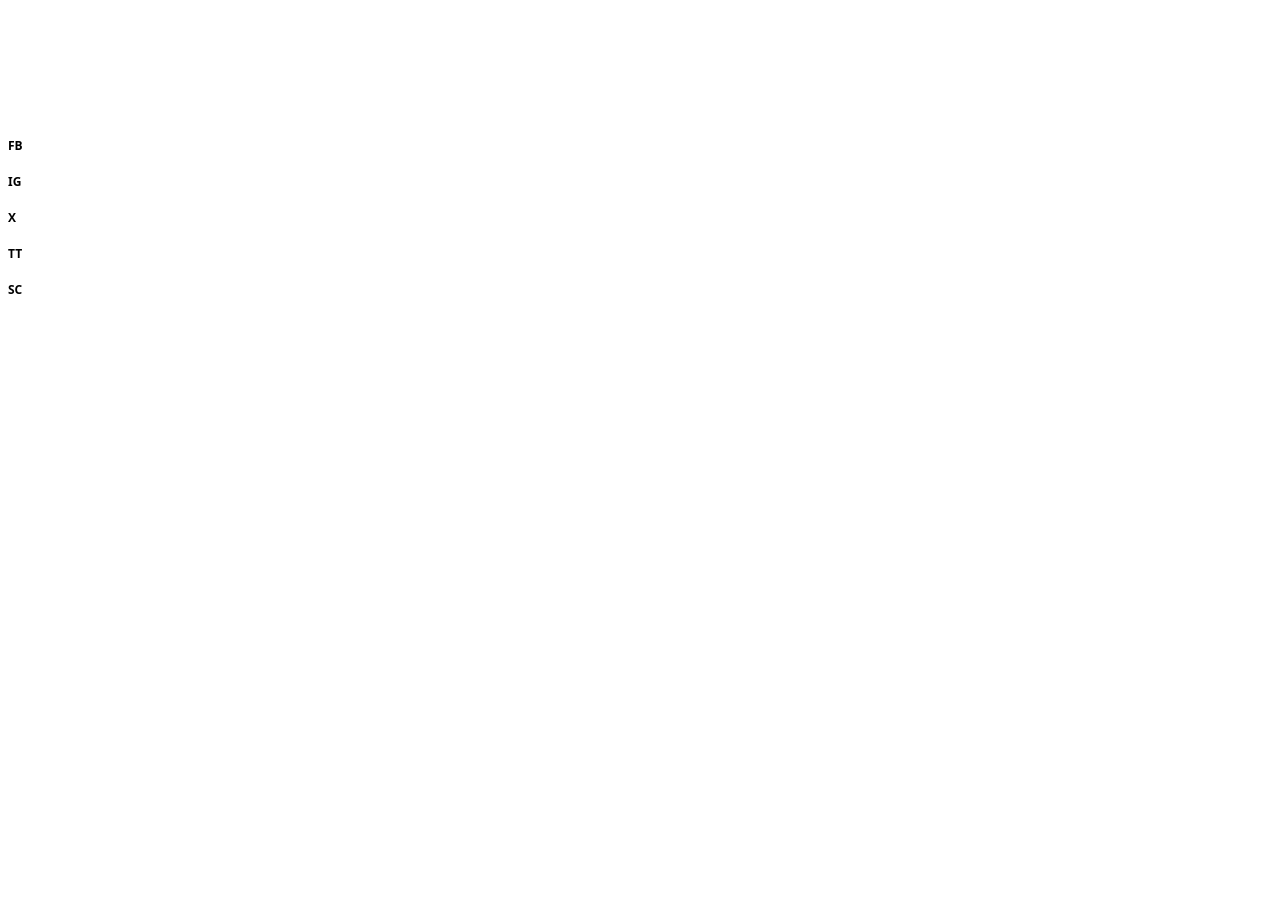
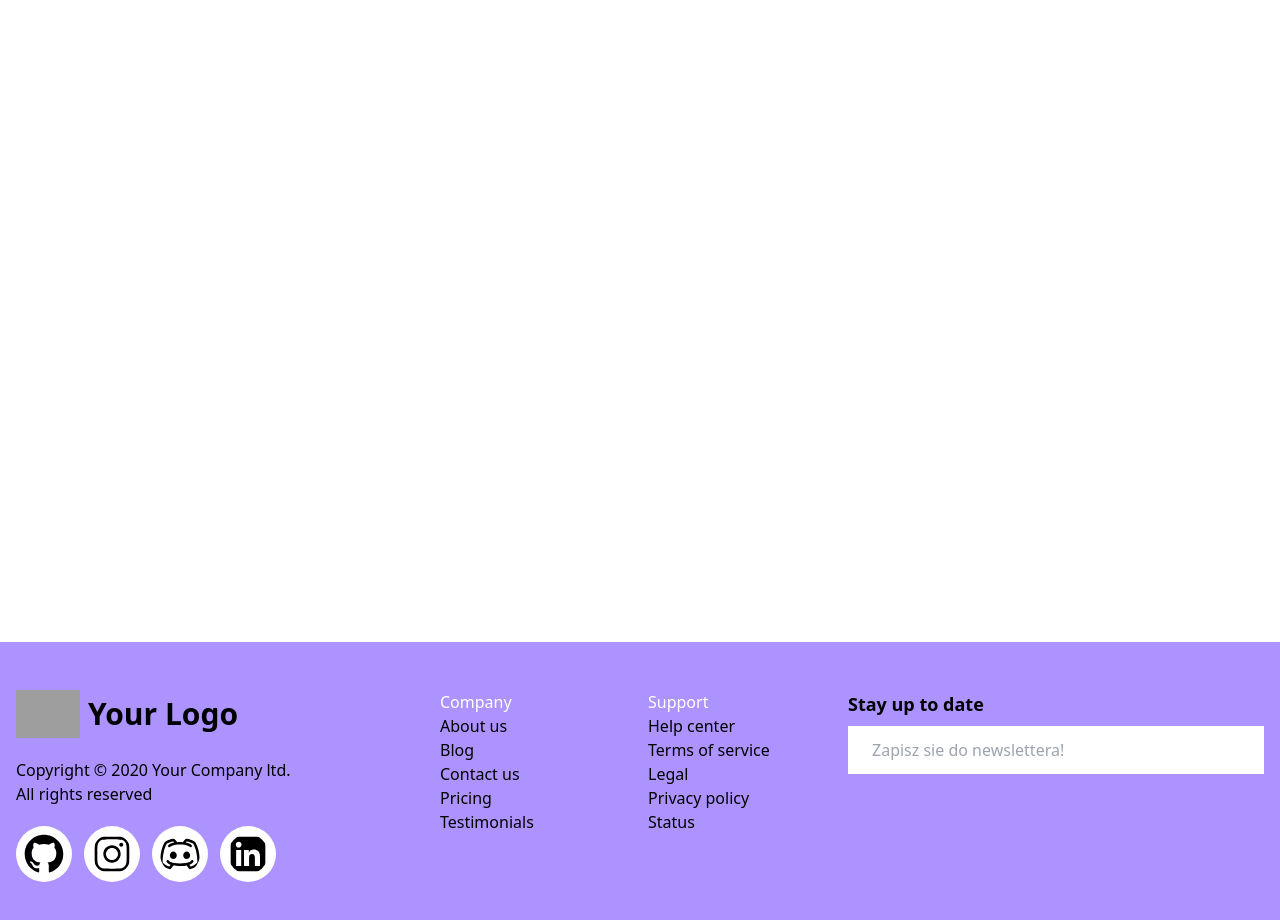
Before and after one commit to UserKacper/uslugi-informatyczne-ui, a React (Vite) app: page / in a window 1280 px wide. Shown: the part 780-1700 px from the top of the page. Before the commit the page ends 1086 px from the top, so only its background shows below. Built offline with nearby package versions, Linux system fonts and the light colour scheme; grey boxes are pictures that could not be loaded.

Commit message:
View updates: few tailwind/css tweaks

```diff
--- a/src/components/comps/footer.tsx
+++ b/src/components/comps/footer.tsx
@@ -1,20 +1,102 @@
+import {
+    InstagramLogoIcon,
+    GitHubLogoIcon,
+    DiscordLogoIcon,
+    LinkedInLogoIcon,
+  } from "@radix-ui/react-icons";
 
+  const Footer = () => {
+    const socialLinks = [
+      { label: "Github", icon: GitHubLogoIcon },
+      { label: "Instagram", icon: InstagramLogoIcon },
+      { label: "Discord", icon: DiscordLogoIcon },
+      { label: "Linkedin", icon: LinkedInLogoIcon },
+    ];
 
-const Footer = () => {
+    const links = [
+      [
+        { label: "Company", key: "header-1" },
+        { label: "About us", key: "item-1-1" },
+        { label: "Blog", key: "item-1-2" },
+        { label: "Contact us", key: "item-1-3" },
+        { label: "Pricing", key: "item-1-4" },
+        { label: "Testimonials", key: "item-1-5" },
+      ],
+      [
+        { label: "Support", key: "header-2" },
+        { label: "Help center", key: "item-2-1" },
+        { label: "Terms of service", key: "item-2-2" },
+        { label: "Legal", key: "item-2-3" },
+        { label: "Privacy policy", key: "item-2-4" },
+        { label: "Status", key: "item-2-5" },
+      ],
+    ];
+
     return (
-        <div className='w-full flex flex-col justify-center bg-accent'>
-            <div className="w-full">
-                <span></span>
+      <div className="app min-h-screen flex items-end justify-center font-poppins">
+        <div className="py-12 grid lg:grid-cols-3 md:grid-cols-2 sm:grid-cols-2 grid-cols-1 bg-[#AD93FF] text-white w-full p-4 relative">
+          <div className="  ">
+            <div className="footer-img flex items-center">
+              <img
+                src={"https://i.imgur.com/520zDfd.png"}
+                alt=""
+                className="w-16 h-auto"
+              />
+              <span className="text-3xl font-bold pl-2 text-black">
+                Your Logo
+              </span>
             </div>
-            <div className="flex w-full justify-end gap-x-6 sm:flex-col gap-y-5 p-2 text-xs font-bold" id="icons">
-                <span>FB</span>
-                <span>IG</span>
-                <span>X</span>
-                <span>TT</span>
-                <span>SC</span>
+            <div className="infos text-black py-5">
+              <span>Copyright © 2020 Your Company ltd.</span>
+              <span> <br />All rights reserved</span>
             </div>
+            <div className="footer-icons flex items-center space-x-3">
+              {socialLinks.map((socialLink, index) => {
+                const Icon = socialLink.icon;
+                return (
+                  <Icon
+                    key={`social-${index}`}
+                    className="w-14 h-14 p-2 rounded-full bg-[#FFFFFF] text-black hover:bg-white hover:text-[#AD93FF] cursor-pointer"
+                  />
+                );
+              })}
+            </div>
+          </div>
+          <div className="mx-2 grid w-full py-5 sm:py-0 grid-cols-2 ">
+            {links.map((col, index) => {
+              return (
+                <ul className={`col col-${index + 1}`} key={`col-${index}`}>
+                  {col.map((link, index) => {
+                    return (
+                      <li
+                        key={`link-${col}-${index}`}
+                        className={`text-black cursor-pointer hover:text-white${
+                          link.key === "header-1" || link.key === "header-2"
+                            ? "text-2xl text-white"
+                            : ""
+                        }`}
+                      >
+                        {link.label}
+                      </li>
+                    );
+                  })}
+                </ul>
+              );
+            })}
+          </div>
+          <div className="footer-form flex flex-col text-black ">
+            <label className="text-lg font-semibold text-black outline-none ring-0">
+              Stay up to date
+            </label>
+            <input
+              type="email"
+              placeholder="Zapisz sie do newslettera!"
+              className="mt-2 w-full border-none rounded-lg py-3 px-6 text-black"
+            />
+          </div>
         </div>
-    )
-}
+      </div>
+    );
+  };
 
-export default Footer
+  export default Footer;
--- a/src/components/comps/navigationbar.tsx
+++ b/src/components/comps/navigationbar.tsx
@@ -25,10 +25,10 @@ export const NavigationBar = () => {
                 </div>
             </section>
         </main>
-        {isToggled && <div className="flex justify-center flex-col sm:hidden bg-violet-600">
-            <Button variant={"ghost"} className="hover:bg-violet-700" onClick={() => window.location.assign('/')}>O nas</Button>
-            <Button variant={"ghost"} className="hover:bg-violet-700" onClick={() => window.location.assign('/price/smart')}>Cennik</Button>
-            <Button variant={"ghost"} className="hover:bg-violet-700" onClick={() => window.location.assign('/contact')}>Kontakt</Button>
+        {isToggled && <div className="flex justify-center flex-col sm:hidden bg-[#CFC0FF]">
+            <Button variant={"ghost"} className="hover:bg-[#8F6CFF]" onClick={() => window.location.assign('/')}>O nas</Button>
+            <Button variant={"ghost"} className="hover:bg-[#8F6CFF]" onClick={() => window.location.assign('/price/smart')}>Cennik</Button>
+            <Button variant={"ghost"} className="hover:bg-[#8F6CFF]" onClick={() => window.location.assign('/contact')}>Kontakt</Button>
         </div>}
         <Outlet />
     </>)
--- a/src/components/comps/planSelection.tsx
+++ b/src/components/comps/planSelection.tsx
@@ -21,13 +21,13 @@ export const PlanSelection = () => {
     }, [selectedPath])
 
     return (<>
-        <section className='w-full sm:h-[100px]'>
+        <section className='w-full sm:h-[100px] bg-[#CFC0FF]'>
             <div className='self-center flex flex-col sm:flex-row justify-evenly h-full'>
                 {plans.map(plan => (
                     <Button
                         variant={"outline"}
                         key={plan.name}
-                        className={`${selectedOption === plan.route ? 'w-full h-full self-center rounded-none border-none max-sm:scale-110 sm:-translate-y-5 duration-500 transition-transform rounded-t-md bg-[#CFC0FF] text-accent-foreground hover:bg-[#CFC0FF]' : 'flex duration-0 justify-center w-full h-full self-center rounded-none border-none bg-transparent hover:bg-[]'} `}
+                        className={`${selectedOption === plan.route ? 'w-full h-full self-center sm:rounded-t-xl border-none max-sm:scale-110 sm:-translate-y-5 duration-500 transition-transform sm:bg-[#CFC0FF] text-accent-foreground sm:hover:bg-[#CFC0FF] hover:bg-[#AD93FF] bg-[#AD93FF]' : 'flex duration-0 justify-center w-full h-full self-center rounded-none border-none bg-transparent hover:bg-[]'} `}
                         onClick={() => {
                             setSelectedOption(plan.route)
                             navigate(`/price/${plan.route}`)
```
